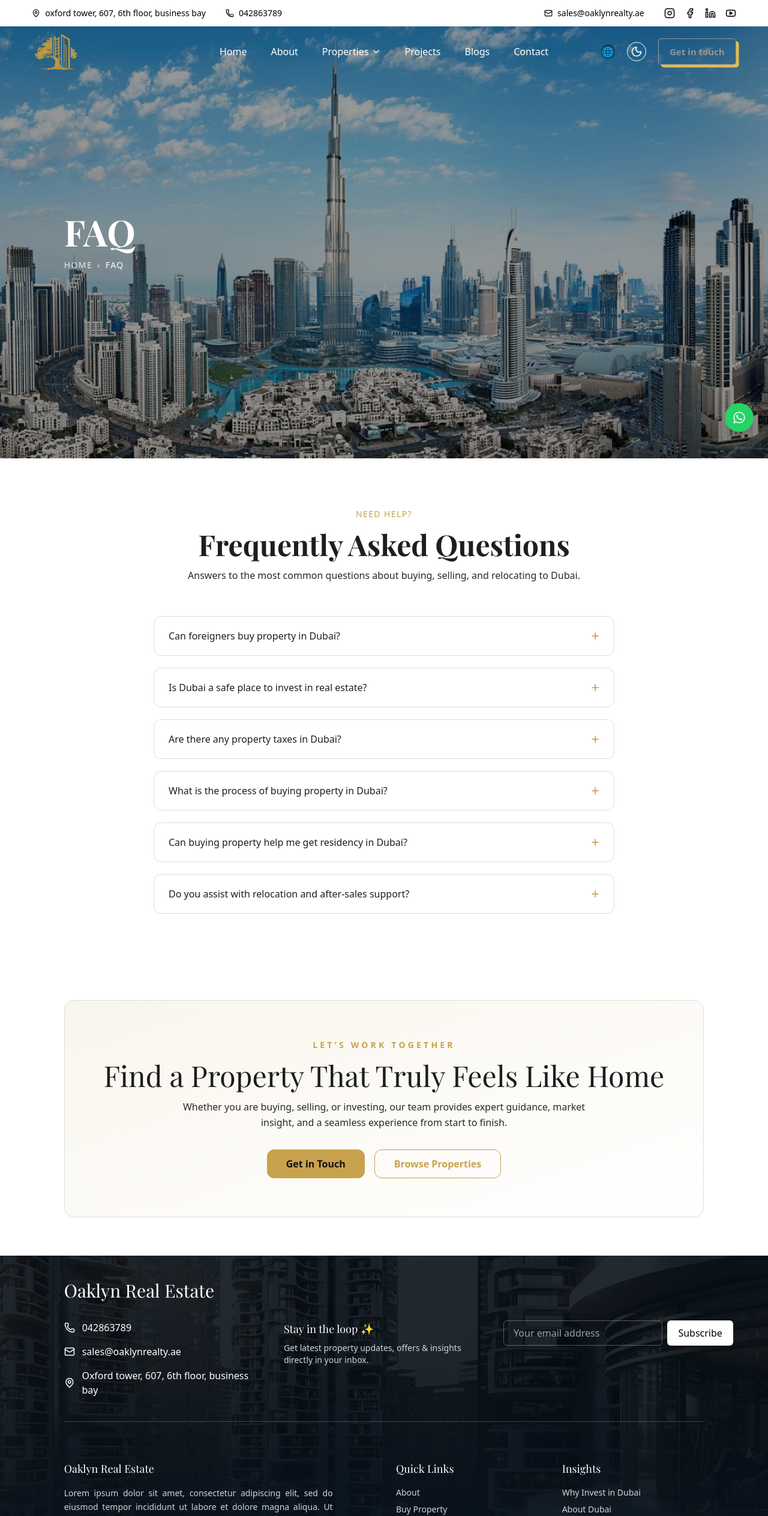
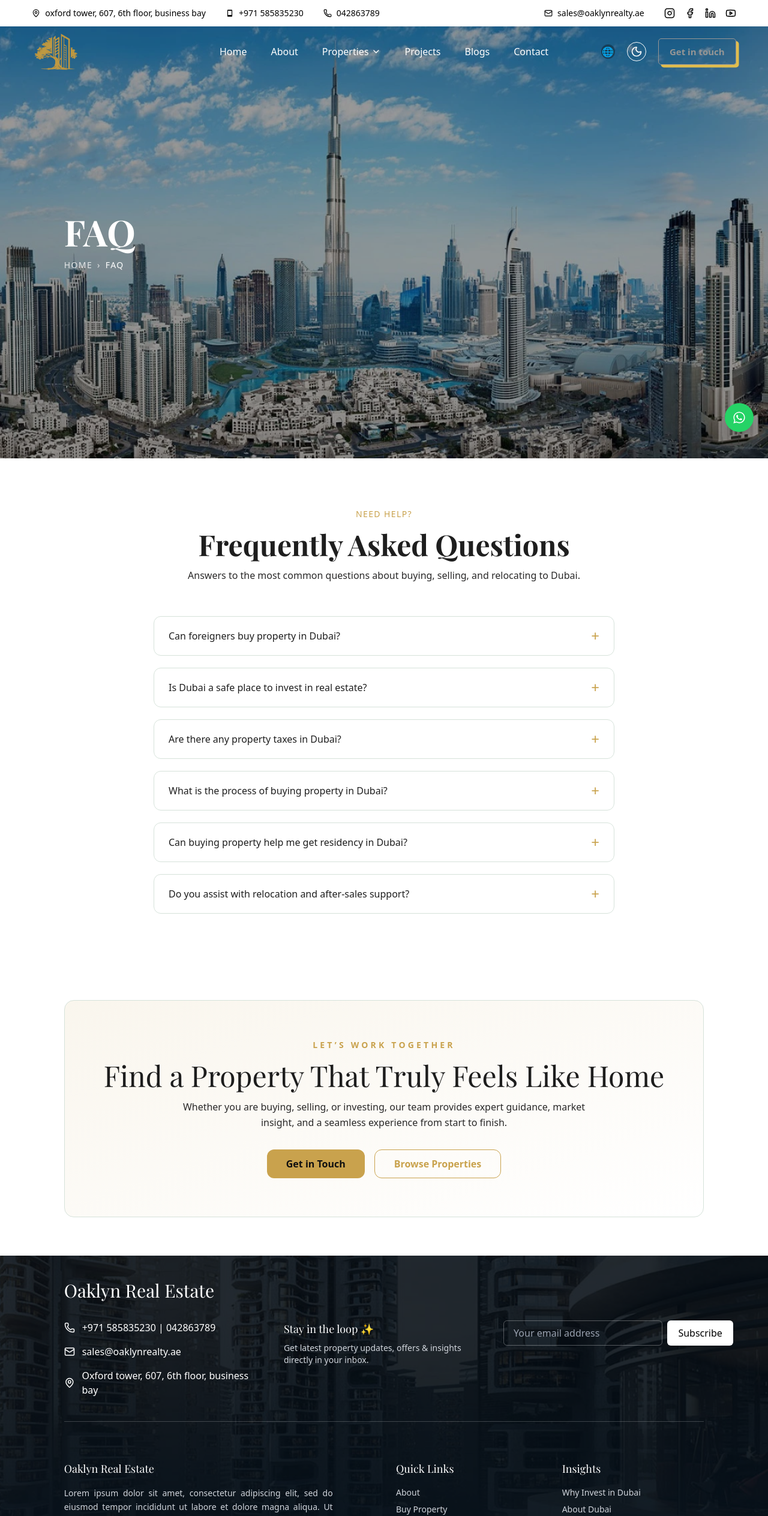
Before and after one commit to BigwigMediaAI/oaklyn, a Next.js app: page /faq in a window 1280 px wide. Shown: the top 2527 px of the page at 60% size. Built offline with nearby package versions, Linux system fonts and the light colour scheme.

Commit message:
added mobile number

```diff
--- a/app/components/Footer.tsx
+++ b/app/components/Footer.tsx
@@ -97,7 +97,7 @@ export default function Footer() {
             <div className="space-y-4">
               <div className="flex items-center gap-3">
                 <Phone size={18} />
-                <span className="font-body">042863789</span>
+                <span className="font-body">+971 585835230 | 042863789</span>
               </div>
               <div className="flex items-center gap-3">
                 <Mail size={18} />
--- a/app/components/Mininavbar.tsx
+++ b/app/components/Mininavbar.tsx
@@ -10,6 +10,7 @@ import {
   Youtube,
 } from "lucide-react";
 import Link from "next/link";
+import { BiMobile } from "react-icons/bi";
 
 export default function MiniNavbar() {
   return (
@@ -25,6 +26,11 @@ export default function MiniNavbar() {
           {/* DIVIDER */}
           <span className="mx-4 h-4 w-px bg-white/30" />
 
+          <div className="flex items-center gap-2">
+            <BiMobile size={14} />
+            <span>+971 585835230</span>
+          </div>
+          <span className="mx-4 h-4 w-px bg-white/30" />
           <div className="flex items-center gap-2">
             <Phone size={14} />
             <span>042863789</span>
--- a/app/components/Navbar.tsx
+++ b/app/components/Navbar.tsx
@@ -10,6 +10,7 @@ import ButtonFill from "./Button";
 import PopupForm from "./Popup";
 import ThemeSliderToggle from "./Theme-toggle";
 import LanguageSelector from "./LanguageSelector";
+import { BiMobileAlt } from "react-icons/bi";
 
 declare global {
   interface Window {
@@ -269,9 +270,12 @@ export default function Navbar() {
             <Link href="/contact" onClick={() => setOpen(false)}>
               Contact
             </Link>
-
+            <div className="mt-8 flex items-center gap-3 text-sm border-t border-white/20 pt-4">
+              <BiMobileAlt size={16} />
+              <span>+971 585835230</span>
+            </div>
             {/* PHONE */}
-            <div className="mt-8 flex items-center gap-3 text-sm border-t border-white/20 pt-4">
+            <div className=" flex items-center gap-3 text-sm ">
               <Phone size={16} />
               <span>042863789</span>
             </div>
--- a/app/contact/page.tsx
+++ b/app/contact/page.tsx
@@ -11,7 +11,7 @@ import { MapPin, Phone, Mail } from "lucide-react";
 import Footer from "../components/Footer";
 import EnquiryForm from "../components/EnquiryForm";
 import MiniNavbar from "../components/Mininavbar";
-
+import { BiMobile } from "react-icons/bi";
 
 const Contact = () => {
   /* ================= AOS INIT ================= */
@@ -89,6 +89,11 @@ const Contact = () => {
                     </p>
                   </div>
 
+                  {/* Mobile */}
+                  <div className="flex gap-4 items-start">
+                    <BiMobile className="text-[var(--primary-color)] mt-1 shrink-0" />
+                    <p className="leading-relaxed">+971 585835230</p>
+                  </div>
                   {/* PHONE */}
                   <div className="flex gap-4 items-start">
                     <Phone className="text-[var(--primary-color)] mt-1 shrink-0" />
```
